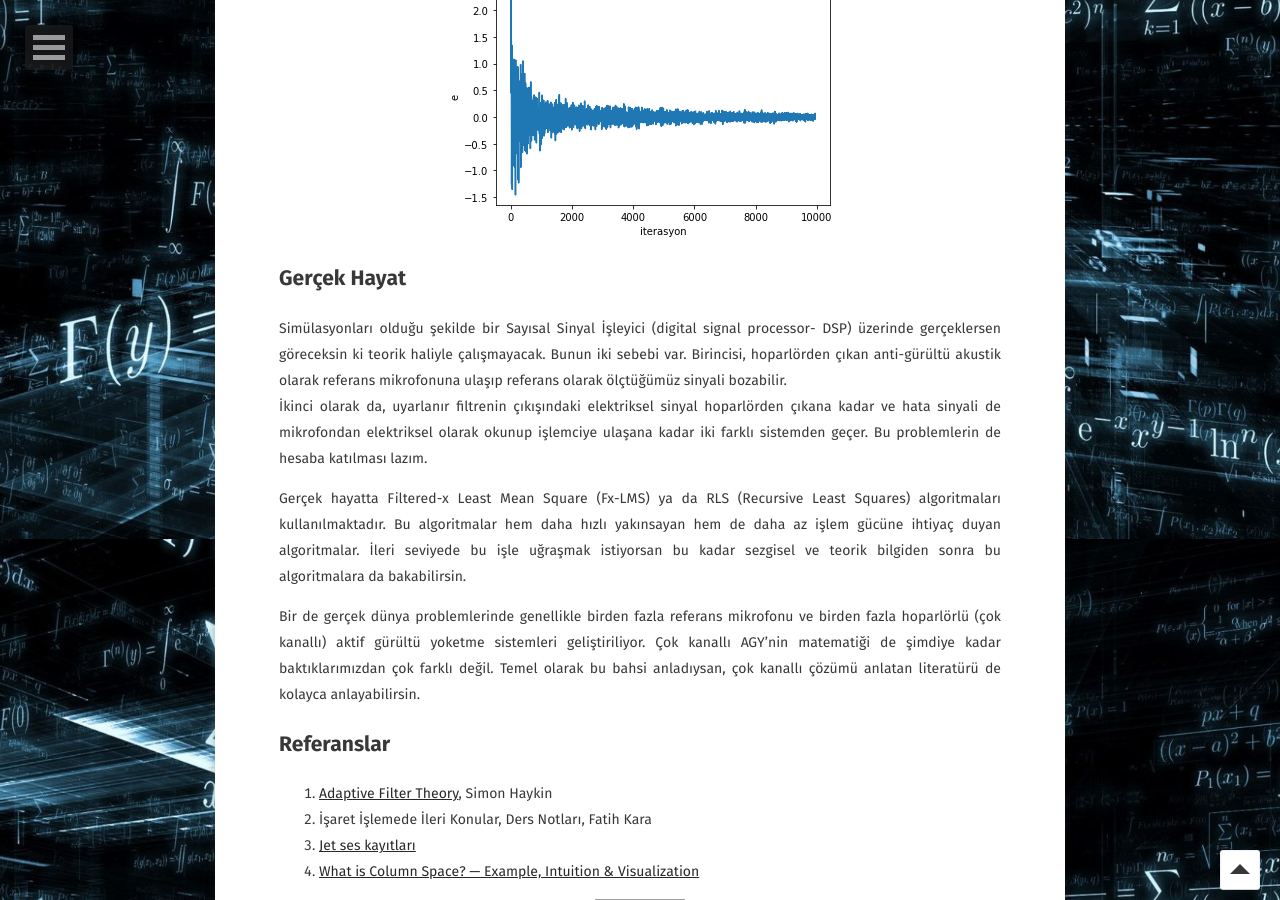
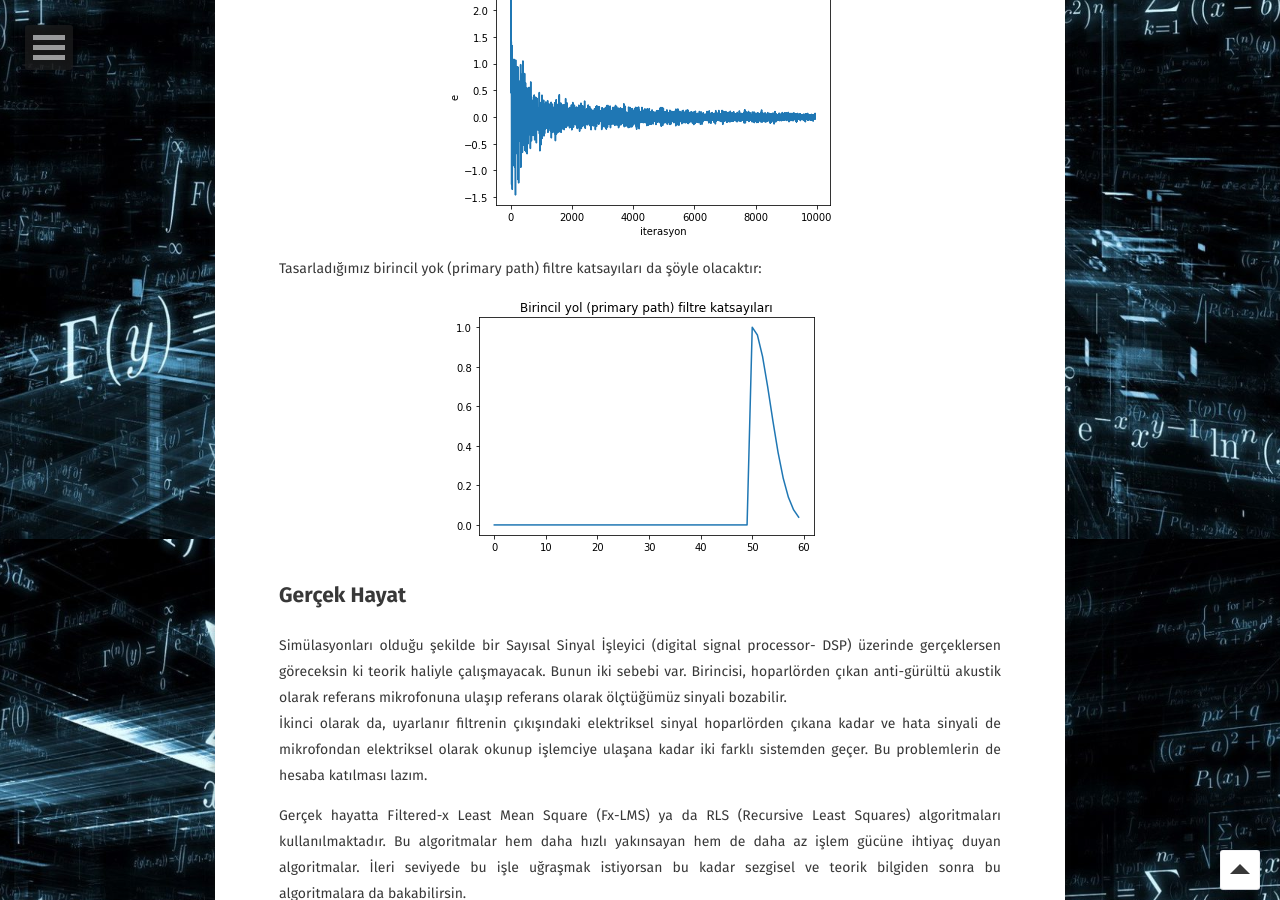
Before and after one commit to tayyarg/tayyarg.github.io, a Jekyll site: the page built from _posts/2020-03-22-uyarlanir-filtre-gurultu-yoketme.md, in a window 1280 px wide and 900 px high, scrolled down 12961 px. Built offline with Jekyll 4.4.1, drawn with Linux system fonts in a browser that asks for light colours; some web fonts are replaced; formulas are drawn with MathJax 3; comment, search, counter and statistics services are not loaded; grey boxes are pictures that could not be loaded.

Commit message:
metin guncellemesi ve primary path filtre katsayi figürü eklendi

```diff
--- a/_posts/2020-03-22-uyarlanir-filtre-gurultu-yoketme.md
+++ b/_posts/2020-03-22-uyarlanir-filtre-gurultu-yoketme.md
@@ -459,6 +459,12 @@ Bu algoritmayı çalıştırınca ortaya çıkacak hata eğrisi aşağıdaki gib
 <img src="/images/anc_11.png" width="25%" height="25%">
 </p>
 
+Tasarladığımız birincil yok (primary path) filtre katsayıları da şöyle olacaktır:
+
+<p align="center">
+<img src="/images/anc_12.png" width="25%" height="25%">
+</p>
+
 ## Gerçek Hayat
 
 Simülasyonları olduğu şekilde bir Sayısal Sinyal İşleyici (digital signal processor- DSP) üzerinde gerçeklersen göreceksin ki teorik haliyle çalışmayacak. Bunun iki sebebi var. Birincisi, hoparlörden çıkan anti-gürültü akustik olarak referans mikrofonuna ulaşıp referans olarak ölçtüğümüz sinyali bozabilir.
```
Also changed, not shown: images/anc_12.png (renamed from anc_12.png).
